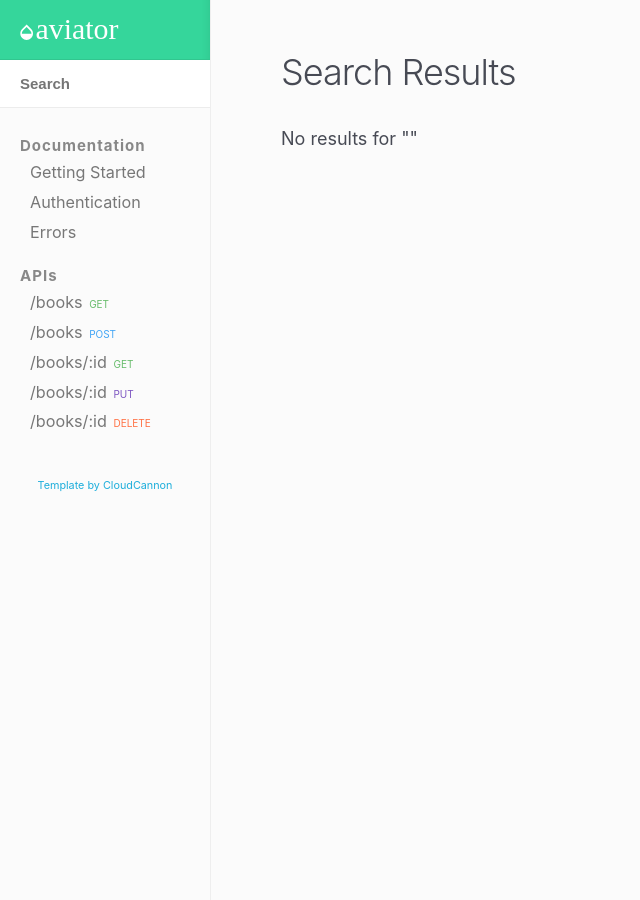
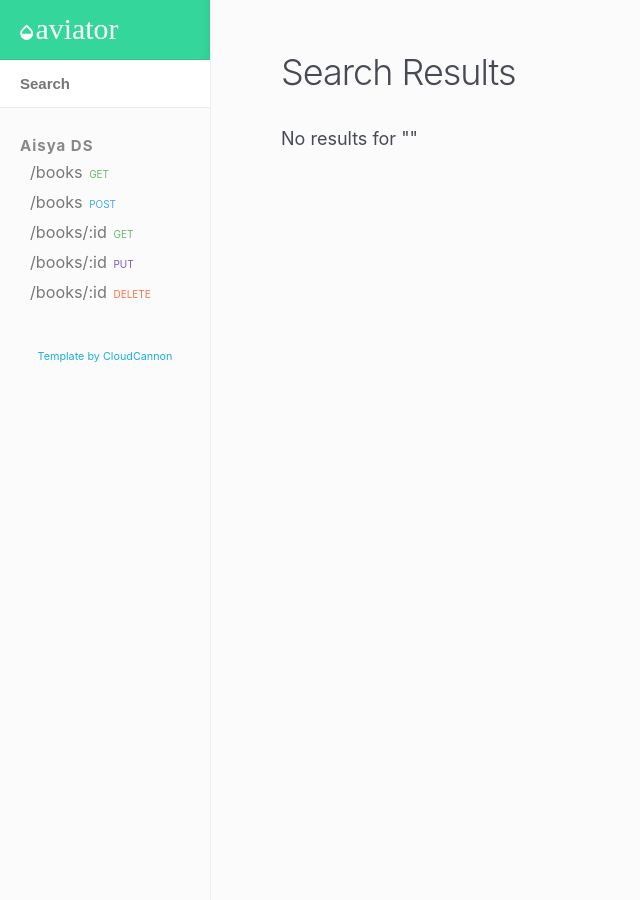
Before and after one commit to aisyadfira/aisyadfira-github, a Jekyll site: the page built from search.html, in a window 1280 px wide. Shown: the whole page, without its empty margins (0-640 px from the left). Built offline with Jekyll 4.4.1, drawn with Linux system fonts in a browser that asks for light colours; nearby versions of some CDN libraries.

Commit message:
Update _config.yml

```diff
--- a/_config.yml
+++ b/_config.yml
@@ -14,12 +14,9 @@ baseurl:
 timezone: Etc/UTC
 
 collections:
-  documentation:
-    title: Documentation
+  api:
+    title: Aisya DS
     position_number: 1
-  api:
-    title: APIs
-    position_number: 2
 plugins:
   - jekyll-sitemap
   - jekyll-seo-tag
```
